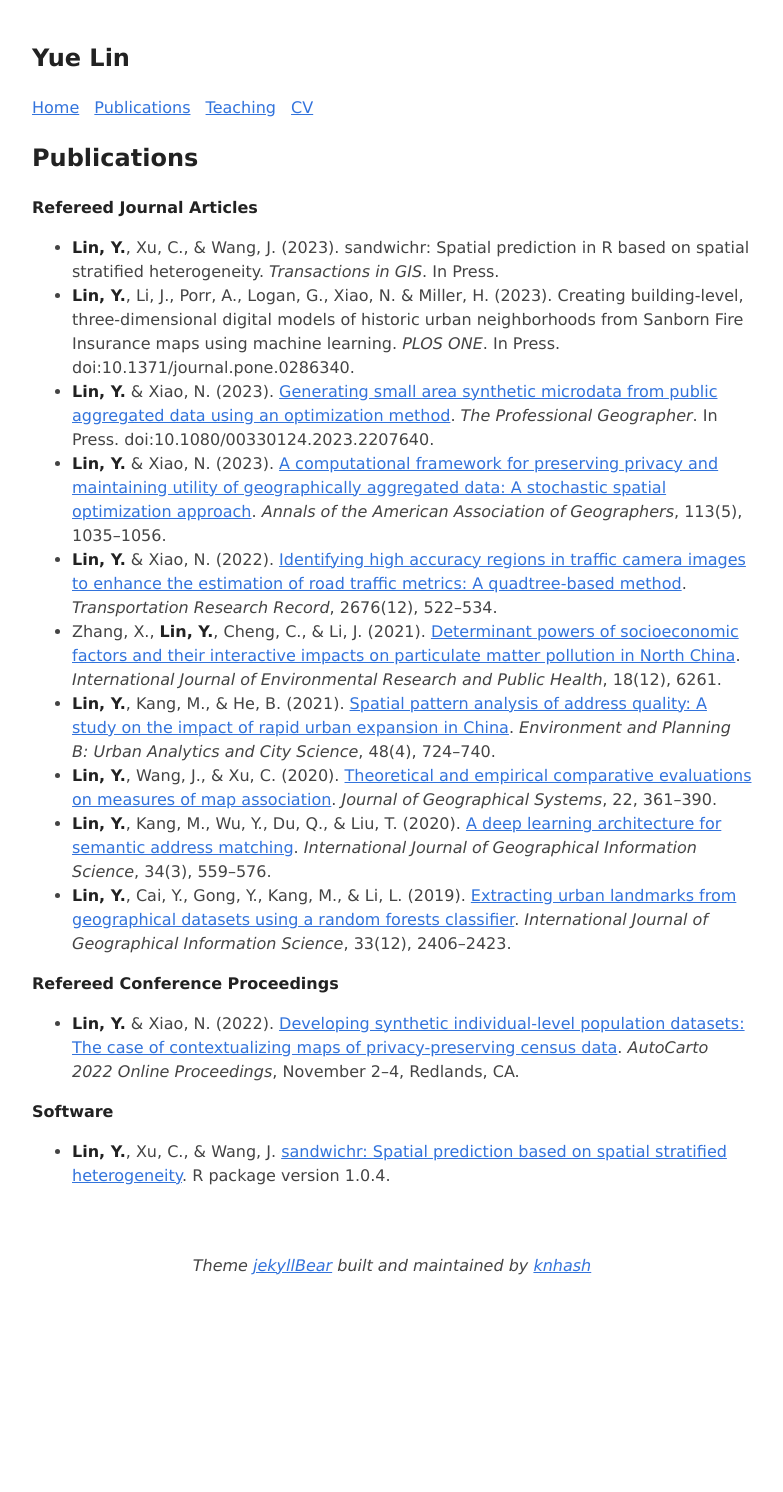
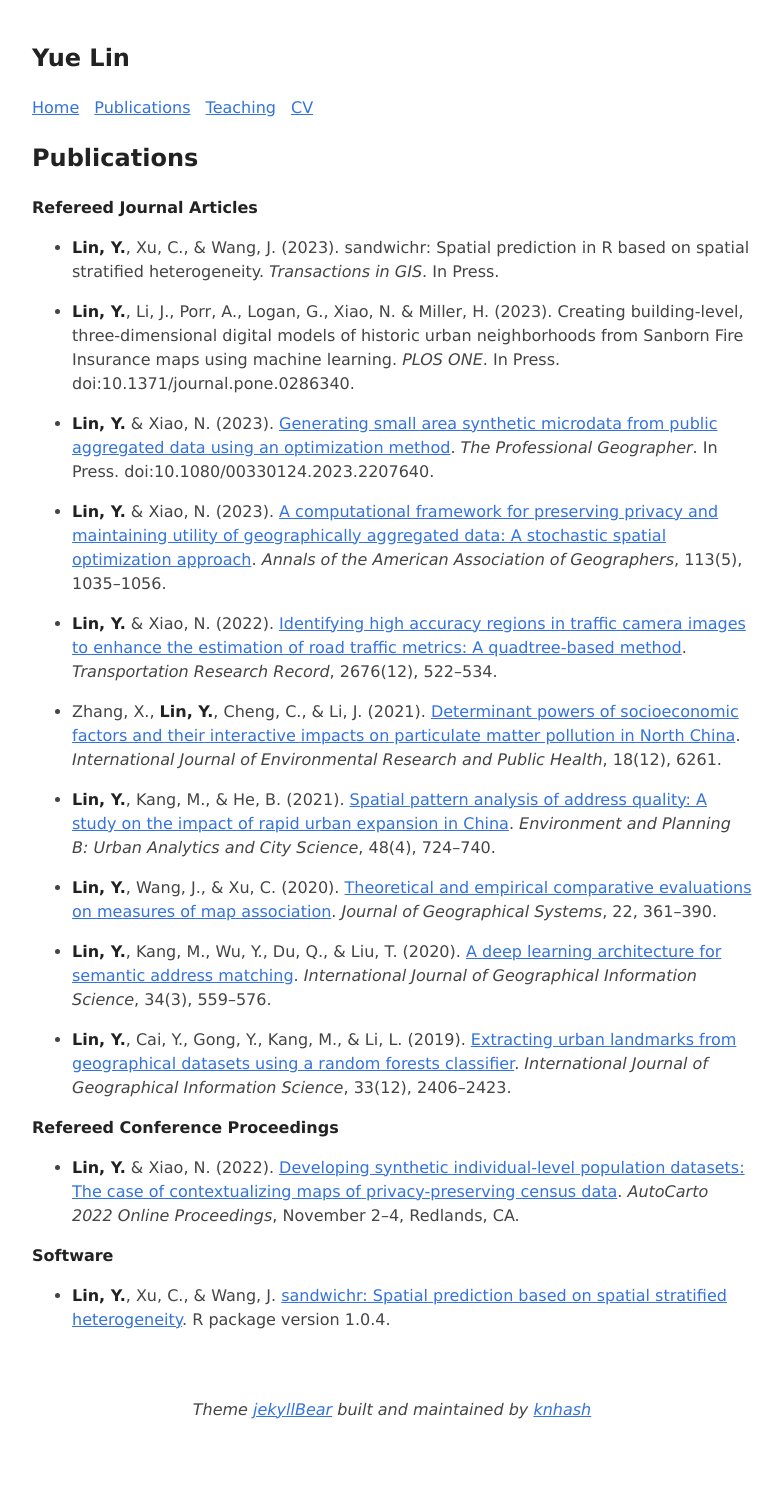
Before and after one commit to linyuehzzz/linyuehzzz.github.io, a Jekyll site: the page built from publications.md, in a window 1280 px wide. Shown: the whole page, without its empty margins (248-1031 px from the left). Built offline with Jekyll 4.4.1, drawn with Linux system fonts in a browser that asks for light colours; before the commit the page ends 1348 px from its top, so only the background shows below that.

```diff
--- a/publications.md
+++ b/publications.md
@@ -6,21 +6,30 @@ permalink: /publications
 ---
 
 **Refereed Journal Articles**
-- **Lin, Y.**, Xu, C., & Wang, J. (2023). sandwichr: Spatial prediction in R based on spatial stratified heterogeneity. *Transactions in GIS*. In Press.<br>
-- **Lin, Y.**, Li, J., Porr, A., Logan, G., Xiao, N. & Miller, H. (2023). Creating building-level, three-dimensional digital models of historic urban neighborhoods from Sanborn Fire Insurance maps using machine learning. *PLOS ONE*. In Press. doi:10.1371/journal.pone.0286340.<br>
-- **Lin, Y.** & Xiao, N. (2023). [Generating small area synthetic microdata from public aggregated data using an optimization method](https://www.tandfonline.com/doi/full/10.1080/00330124.2023.2207640). *The Professional Geographer*. In Press. doi:10.1080/00330124.2023.2207640.<br>
-- **Lin, Y.** & Xiao, N. (2023). [A computational framework for preserving privacy and maintaining utility of geographically aggregated data: A stochastic spatial optimization approach](https://www.tandfonline.com/doi/abs/10.1080/24694452.2023.2178377). *Annals of the American Association of Geographers*, 113(5), 1035--1056.<br>
-- **Lin, Y.** & Xiao, N. (2022). [Identifying high accuracy regions in traffic camera images to enhance the estimation of road traffic metrics: A quadtree-based method](https://journals.sagepub.com/doi/abs/10.1177/03611981221096117?journalCode=trra). *Transportation Research Record*, 2676(12), 522--534.<br>
-- Zhang, X., **Lin, Y.**, Cheng, C., & Li, J. (2021). [Determinant powers of socioeconomic factors and their interactive impacts on particulate matter pollution in North China](https://www.mdpi.com/1660-4601/18/12/6261). *International Journal of Environmental Research and Public Health*, 18(12), 6261.<br>
-- **Lin, Y.**, Kang, M., & He, B. (2021). [Spatial pattern analysis of address quality: A study on the impact of rapid urban expansion in China](https://journals.sagepub.com/doi/abs/10.1177/2399808319895272?journalCode=epbb). *Environment and Planning B: Urban Analytics and City Science*, 48(4), 724--740.<br>
-- **Lin, Y.**, Wang, J., & Xu, C. (2020). [Theoretical and empirical comparative evaluations on measures of map association](https://link.springer.com/article/10.1007/s10109-020-00324-4). *Journal of Geographical Systems*, 22, 361--390.<br>
-- **Lin, Y.**, Kang, M., Wu, Y., Du, Q., & Liu, T. (2020). [A deep learning architecture for semantic address matching](https://www.tandfonline.com/doi/abs/10.1080/13658816.2019.1681431). *International Journal of Geographical Information Science*, 34(3), 559--576.<br>
-- **Lin, Y.**, Cai, Y., Gong, Y., Kang, M., & Li, L. (2019). [Extracting urban landmarks from geographical datasets using a random forests classifier](https://www.tandfonline.com/doi/abs/10.1080/13658816.2019.1620238). *International Journal of Geographical Information Science*, 33(12), 2406--2423.<br>
+- **Lin, Y.**, Xu, C., & Wang, J. (2023). sandwichr: Spatial prediction in R based on spatial stratified heterogeneity. *Transactions in GIS*. In Press.
+
+- **Lin, Y.**, Li, J., Porr, A., Logan, G., Xiao, N. & Miller, H. (2023). Creating building-level, three-dimensional digital models of historic urban neighborhoods from Sanborn Fire Insurance maps using machine learning. *PLOS ONE*. In Press. doi:10.1371/journal.pone.0286340.
+
+- **Lin, Y.** & Xiao, N. (2023). [Generating small area synthetic microdata from public aggregated data using an optimization method](https://www.tandfonline.com/doi/full/10.1080/00330124.2023.2207640). *The Professional Geographer*. In Press. doi:10.1080/00330124.2023.2207640.
+
+- **Lin, Y.** & Xiao, N. (2023). [A computational framework for preserving privacy and maintaining utility of geographically aggregated data: A stochastic spatial optimization approach](https://www.tandfonline.com/doi/abs/10.1080/24694452.2023.2178377). *Annals of the American Association of Geographers*, 113(5), 1035--1056.
+
+- **Lin, Y.** & Xiao, N. (2022). [Identifying high accuracy regions in traffic camera images to enhance the estimation of road traffic metrics: A quadtree-based method](https://journals.sagepub.com/doi/abs/10.1177/03611981221096117?journalCode=trra). *Transportation Research Record*, 2676(12), 522--534.
+
+- Zhang, X., **Lin, Y.**, Cheng, C., & Li, J. (2021). [Determinant powers of socioeconomic factors and their interactive impacts on particulate matter pollution in North China](https://www.mdpi.com/1660-4601/18/12/6261). *International Journal of Environmental Research and Public Health*, 18(12), 6261.
+
+- **Lin, Y.**, Kang, M., & He, B. (2021). [Spatial pattern analysis of address quality: A study on the impact of rapid urban expansion in China](https://journals.sagepub.com/doi/abs/10.1177/2399808319895272?journalCode=epbb). *Environment and Planning B: Urban Analytics and City Science*, 48(4), 724--740.
+
+- **Lin, Y.**, Wang, J., & Xu, C. (2020). [Theoretical and empirical comparative evaluations on measures of map association](https://link.springer.com/article/10.1007/s10109-020-00324-4). *Journal of Geographical Systems*, 22, 361--390.
+
+- **Lin, Y.**, Kang, M., Wu, Y., Du, Q., & Liu, T. (2020). [A deep learning architecture for semantic address matching](https://www.tandfonline.com/doi/abs/10.1080/13658816.2019.1681431). *International Journal of Geographical Information Science*, 34(3), 559--576.
+
+- **Lin, Y.**, Cai, Y., Gong, Y., Kang, M., & Li, L. (2019). [Extracting urban landmarks from geographical datasets using a random forests classifier](https://www.tandfonline.com/doi/abs/10.1080/13658816.2019.1620238). *International Journal of Geographical Information Science*, 33(12), 2406--2423.
 
 
 **Refereed Conference Proceedings**
-- **Lin, Y.** & Xiao, N. (2022). [Developing synthetic individual-level population datasets: The case of contextualizing maps of privacy-preserving census data](https://cartogis.org/docs/autocarto/2022/docs/abstracts/Session7_Lin_5258.pdf). *AutoCarto 2022 Online Proceedings*, November 2--4, Redlands, CA.<br>
+- **Lin, Y.** & Xiao, N. (2022). [Developing synthetic individual-level population datasets: The case of contextualizing maps of privacy-preserving census data](https://cartogis.org/docs/autocarto/2022/docs/abstracts/Session7_Lin_5258.pdf). *AutoCarto 2022 Online Proceedings*, November 2--4, Redlands, CA.
 
 
 **Software**
-- **Lin, Y.**, Xu, C., & Wang, J. [sandwichr: Spatial prediction based on spatial stratified heterogeneity](https://cran.r-project.org/web/packages/sandwichr/). R package version 1.0.4.<br>
+- **Lin, Y.**, Xu, C., & Wang, J. [sandwichr: Spatial prediction based on spatial stratified heterogeneity](https://cran.r-project.org/web/packages/sandwichr/). R package version 1.0.4.
```
